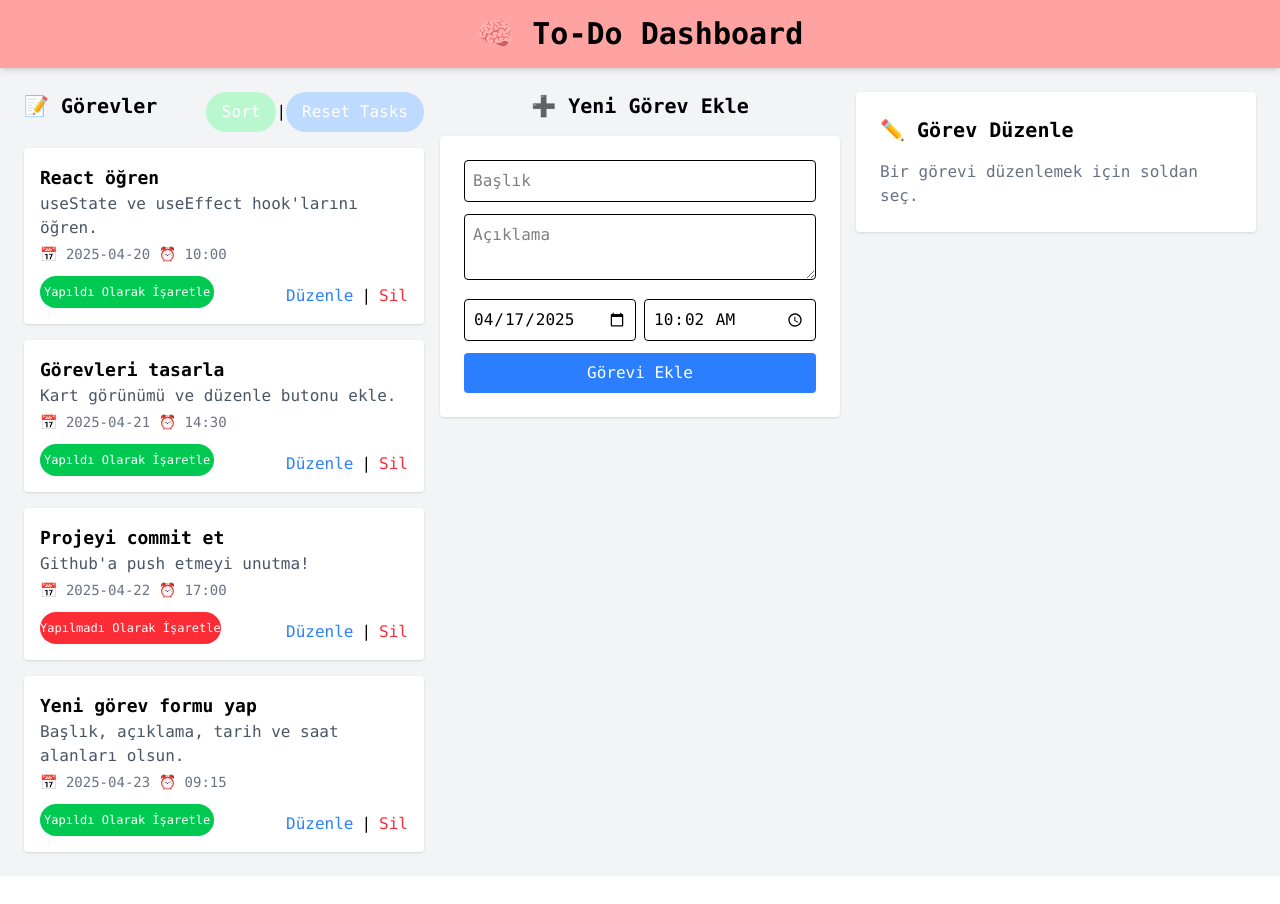
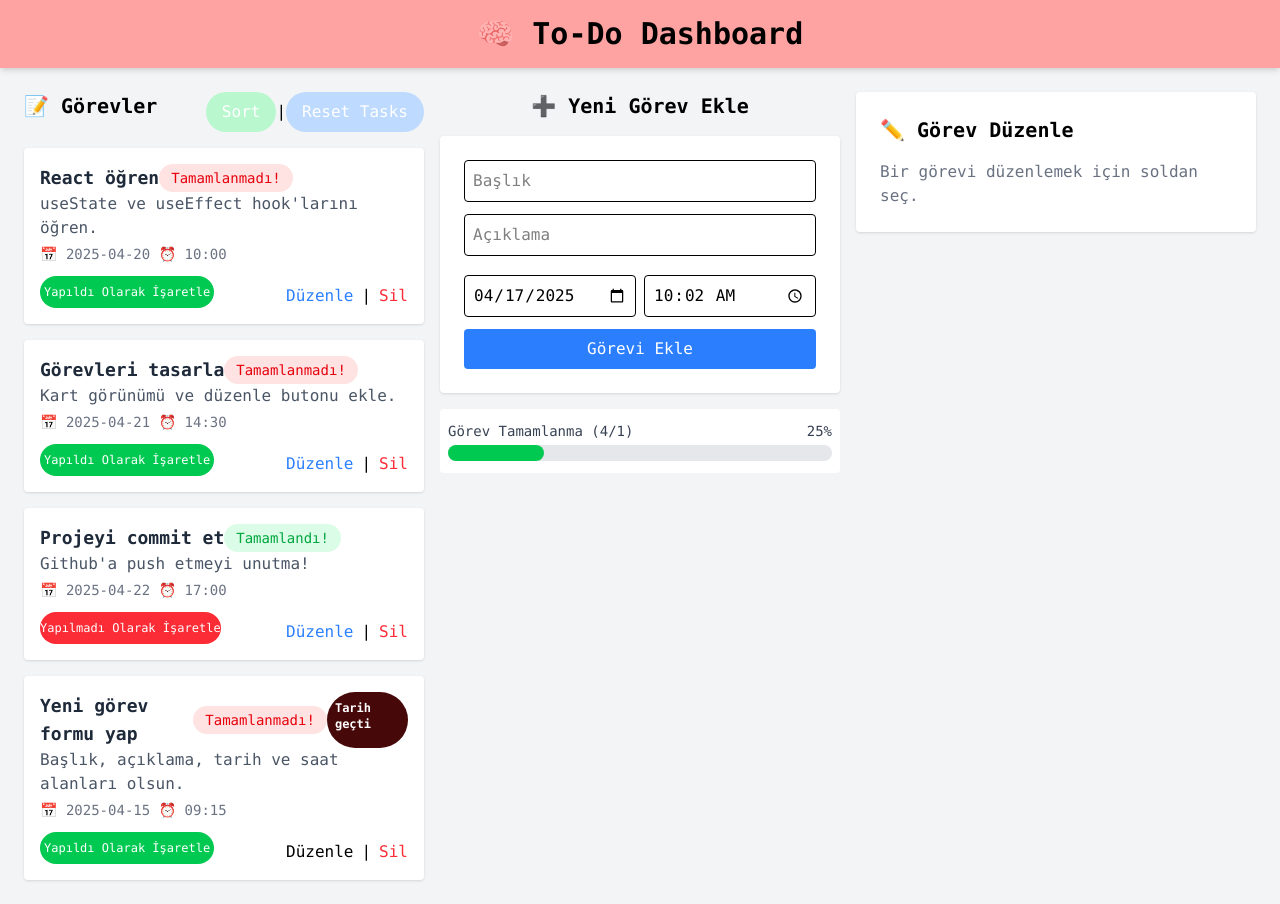
Before and after one commit to BerenSaglam41/To-Do-React, a React (Vite) app in the folder My-Project/: page / in a window 1280 px wide. Before the commit the page ends 876 px from the top, so only its background shows below. Built offline with nearby package versions, Linux system fonts and the light colour scheme.

Commit message:
PercentAdded

```diff
--- a/My-Project/src/assets/Tasks.json
+++ b/My-Project/src/assets/Tasks.json
@@ -27,7 +27,7 @@
       "id": 4,
       "title": "Yeni görev formu yap",
       "description": "Başlık, açıklama, tarih ve saat alanları olsun.",
-      "date": "2025-04-23",
+      "date": "2025-04-15",
       "time": "09:15",
       "completed" : false
     }
--- a/My-Project/src/compoments/AddMission.jsx
+++ b/My-Project/src/compoments/AddMission.jsx
@@ -2,7 +2,7 @@ import React, { useContext, useEffect } from 'react';
 import { AppContext } from '../context/AppContext';
 
 const AddMission = () => {
-  const { setTasks, setNewTask, newTask } = useContext(AppContext);
+  const { setTasks, setNewTask, newTask,errorMessage,setErrorMessage,successMessage,setSuccessMessage} = useContext(AppContext);
 
   const getCurrentDate = () => new Date().toISOString().slice(0, 10);
 
@@ -18,14 +18,31 @@ const AddMission = () => {
   }, []);
 
   const handleAddTask = () => {
-    if (!newTask.title) return alert("Başlık boş olamaz!");
-    const task = {
+    if (!newTask.title) return setErrorMessage("Başlık boş olamaz!");
+    if (!newTask.description) return setErrorMessage("Açıklama boş olamaz!");
+    if (!newTask.date) return setErrorMessage("Tarih seçilmelidir!");
+    if (!newTask.time) return setErrorMessage("Saat seçilmelidir!");
+    if (new Date(newTask.date) < new Date(getCurrentDate())) {
+      return setErrorMessage("Geçmiş bir tarih seçilemez!");
+    }
+    if (
+      newTask.date === getCurrentDate() &&
+      newTask.time < getCurrentTime()
+    ) {
+      return setErrorMessage("Geçerli saat seçiniz!");
+    }
+        const task = {
       ...newTask,
       id: Date.now(),
-      completed : false
+      completed: false
     };
     setTasks((prev) => [...prev, task]);
+    // Görev eklendiyse hata mesajını sil
+    setErrorMessage('');
+    setSuccessMessage('Görev başarıyla oluşturuldu ✅');
 
+    // ✅ 3 saniye sonra otomatik kaybolsun
+    setTimeout(() => setSuccessMessage(''), 3000);
     setNewTask({
       title: '',
       description: '',
@@ -34,9 +51,20 @@ const AddMission = () => {
     });
   };
 
+
   return (
     <div>
       <h2 className="text-xl font-semibold mb-4 text-center">➕ Yeni Görev Ekle</h2>
+      {errorMessage && (
+        <p className="text-center mx-auto my-4 font-semibold px-2 py-3 bg-red-500 text-white rounded-2xl w-sm">
+          {errorMessage}
+        </p>
+      )}
+      {!errorMessage && successMessage && (
+        <p className="text-center mx-auto my-4 font-semibold px-2 py-3 bg-green-500 text-white rounded-2xl w-sm">
+          {successMessage}
+        </p>
+      )}
       <section className="bg-white p-6 rounded shadow w-full max-w-md mx-auto">
         <input
           type="text"
@@ -49,7 +77,12 @@ const AddMission = () => {
           placeholder="Açıklama"
           value={newTask.description}
           onChange={(e) => setNewTask({ ...newTask, description: e.target.value })}
-          className="w-full p-2 border rounded mb-3"
+          onInput={(e) => {
+            e.target.style.height = 'auto'; // önce sıfırla
+            e.target.style.height = `${e.target.scrollHeight}px`; // içeriğe göre ayarla
+          }}
+          rows={1}
+          className="w-full p-2 border rounded mb-3 resize-none overflow-hidden transition-all duration-150"
         />
         <div className="flex gap-2 mb-3">
           <input
--- a/My-Project/src/compoments/EditTask.jsx
+++ b/My-Project/src/compoments/EditTask.jsx
@@ -1,8 +1,11 @@
-import React,{useContext} from 'react'
+import React,{useContext,useRef,useEffect} from 'react'
 import { AppContext } from '../context/AppContext';
 
 const EditTask = () => {
-    const { editingTask, setEditingTask, setTasks } = useContext(AppContext);
+    const { editingTask, setEditingTask, setTasks,setErrorMessage,setSuccessMessage } = useContext(AppContext);
+    const textAreaRef = useRef(null);
+    const getCurrentDate = () => new Date().toISOString().slice(0, 10);
+    const getCurrentTime = () => new Date().toTimeString().slice(0, 5);
     const handleEditChange = (field, value) => {
         setEditingTask((prev) => ({
           ...prev,
@@ -12,13 +15,36 @@ const EditTask = () => {
 
       // Düzenlemeyi kaydet
       const handleSave = () => {
-        setTasks((prev) =>
+        if (!editingTask.title) return setErrorMessage("Başlık boş olamaz!");
+        if (!editingTask.description) return setErrorMessage("Açıklama boş olamaz!");
+        if (!editingTask.date) return setErrorMessage("Tarih seçilmelidir!");
+        if (!editingTask.time) return setErrorMessage("Saat seçilmelidir!");
+        if (new Date(editingTask.date) < new Date(getCurrentDate())) {
+          return setErrorMessage("Geçmiş bir tarih seçilemez!");
+        }
+        if (
+          editingTask.date === getCurrentDate() &&
+          editingTask.time < getCurrentTime()
+        ) {
+          return setErrorMessage("Geçerli saat seçiniz!");
+        }        setTasks((prev) =>
           prev.map((task) =>
             task.id === editingTask.id ? editingTask : task
           )
         );
         setEditingTask(null);
+        setSuccessMessage("Görev başarıyla güncellendi ✅");
+        setErrorMessage('');
+        setTimeout(() => {
+          setSuccessMessage('');
+        }, 3000);
       };
+      useEffect(() => {
+        if (textAreaRef.current) {
+          textAreaRef.current.style.height = 'auto';
+          textAreaRef.current.style.height = `${textAreaRef.current.scrollHeight}px`;
+        }
+      });
   return (
     <div>
       <section className="bg-white p-6 rounded shadow space-y-4">
@@ -32,9 +58,14 @@ const EditTask = () => {
                 className="w-full p-2 border rounded"
               />
               <textarea
-                value={editingTask.description}
+                ref={textAreaRef} // 👈 buraya bağladık
+                value={editingTask?.description || ""}
                 onChange={(e) => handleEditChange("description", e.target.value)}
-                className="w-full p-2 border rounded"
+                onInput={(e) => {
+                  e.target.style.height = 'auto';
+                  e.target.style.height = `${e.target.scrollHeight}px`;
+                }}
+                className="w-full p-2 border rounded resize-none overflow-hidden transition-all duration-150"
               />
               <div className="flex gap-2">
                 <input
--- a/My-Project/src/compoments/Missinons.jsx
+++ b/My-Project/src/compoments/Missinons.jsx
@@ -2,13 +2,15 @@ import React, { useContext } from 'react'
 import { AppContext } from '../context/AppContext';
 import SortMenu from './SortMenu';
 const Missinons = () => {
-    const {tasks,setEditingTask,setTasks,resetTasks,setShowSortMenu,showSortMenu} = useContext(AppContext);
+    const {tasks,setEditingTask,setTasks,resetTasks,setShowSortMenu,showSortMenu,setSuccessMessage} = useContext(AppContext);
 
     const handleEdit = (task) => {
         setEditingTask({ ...task }); // kopya ver ki inputlar controlled olsun
     };
     const handleDelete = (task) => {
     setTasks((prev) => prev.filter((t) => t.id !== task.id));
+    setSuccessMessage("Görev Başarıyla Silindi!");
+    setTimeout(() => setSuccessMessage(''), 3000);
     }
     const getTaskStatus = (dateStr) => {
       const today = new Date();
@@ -70,9 +72,17 @@ const Missinons = () => {
             <p className="text-gray-500">Henüz görev yok.</p>
           )}
           {tasks.map((task) => (
-            <div key={task.id} className="bg-white p-4 rounded shadow">
+            <div key={task.id} className="bg-white p-4 rounded shadow break-words whitespace-normal">
               <div className='flex justify-between'>
-                <h3 className="font-bold text-lg">{task.title}</h3>
+                <div className="flex justify-between items-center">
+                  <h3 className="font-bold text-lg text-gray-800">{task.title}</h3>
+                  <span
+                    className={`text-sm font-medium px-3 py-1 rounded-full
+                      ${task.completed ? 'bg-green-100 text-green-600' : 'bg-red-100 text-red-600'}`}
+                  >
+                    {task.completed ? "Tamamlandı!" : "Tamamlanmadı!"}
+                  </span>
+                </div>
                 <p
                   className={
                     getTaskStatus(task.date) === "Tarih geçti"
@@ -85,7 +95,7 @@ const Missinons = () => {
                   {getTaskStatus(task.date)}
                 </p>
               </div>
-              <p className="text-gray-600">{task.description}</p>
+              <p className="text-gray-600 break-words whitespace-normal">{task.description}</p>
               <div className="text-sm text-gray-500 mt-1">
                 📅 {task.date} ⏰ {task.time}
               </div>
--- /dev/null
+++ b/My-Project/src/compoments/ProgressBar.jsx
@@ -0,0 +1,28 @@
+import React, { useContext } from 'react';
+import { AppContext } from '../context/AppContext';
+
+const ProgressBar = () => {
+    const {tasks} = useContext(AppContext);
+  if (!tasks || tasks.length === 0) return null;
+
+  const total = tasks.length;
+  const completed = tasks.filter((task) => task.completed).length;
+  const percent = Math.round((completed / total) * 100);
+
+  return (
+    <div className="w-full max-w-md mx-auto my-4 bg-white px-2 py-3 rounded">
+      <div className="flex justify-between mb-1 text-sm font-medium text-gray-700">
+        <span>Görev Tamamlanma ({tasks.length}/{completed})</span>
+        <span>{percent}%</span>
+      </div>
+      <div className="w-full bg-gray-200 rounded-full h-4">
+        <div
+          className="bg-green-500 h-4 rounded-full transition-all duration-300 ease-in-out"
+          style={{ width: `${percent}%` }}
+        />
+      </div>
+    </div>
+  );
+};
+
+export default ProgressBar;
--- a/My-Project/src/context/AppContext.jsx
+++ b/My-Project/src/context/AppContext.jsx
@@ -10,6 +10,8 @@ export const AppContextProvider = (props) => {
   const [tasks, setTasks] = useState([]);
   const [editingTask, setEditingTask] = useState(null);
   const [showSortMenu,setShowSortMenu] = useState(false);
+  const [errorMessage, setErrorMessage] = useState('');
+  const [successMessage, setSuccessMessage] = useState('');
   const [newTask, setNewTask] = useState({
       title: "",
       description: "",
@@ -47,6 +49,8 @@ export const AppContextProvider = (props) => {
     newTask,setNewTask,
     resetTasks,
     showSortMenu,setShowSortMenu,
+    errorMessage,setErrorMessage,
+    successMessage,setSuccessMessage
   };
 
   return (
--- a/My-Project/src/pages/HomePage.jsx
+++ b/My-Project/src/pages/HomePage.jsx
@@ -4,6 +4,7 @@ import Header from '../compoments/header';
 import Missinons from '../compoments/Missinons';
 import AddMission from '../compoments/AddMission';
 import EditTask from '../compoments/EditTask';
+import ProgressBar from '../compoments/ProgressBar';
 
 const HomePage = () => {
   return (
@@ -14,7 +15,10 @@ const HomePage = () => {
         {/* Sol: Görev Listesi */}
         <Missinons/>
         {/* Orta: Yeni Görev Ekle */}
-        <AddMission/>
+        <div>
+          <AddMission/>
+          <ProgressBar/>
+        </div>
         {/* Sağ: Görev Düzenleme */}
         <EditTask/>
       </main>
```
